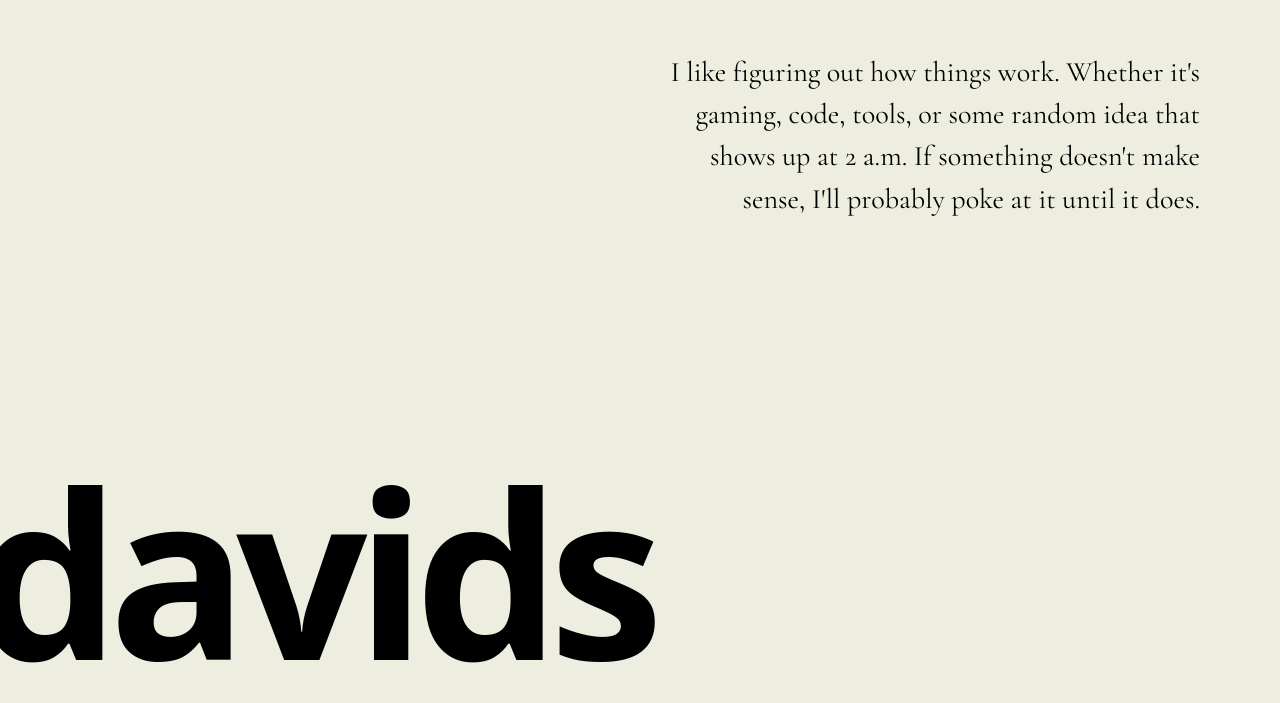
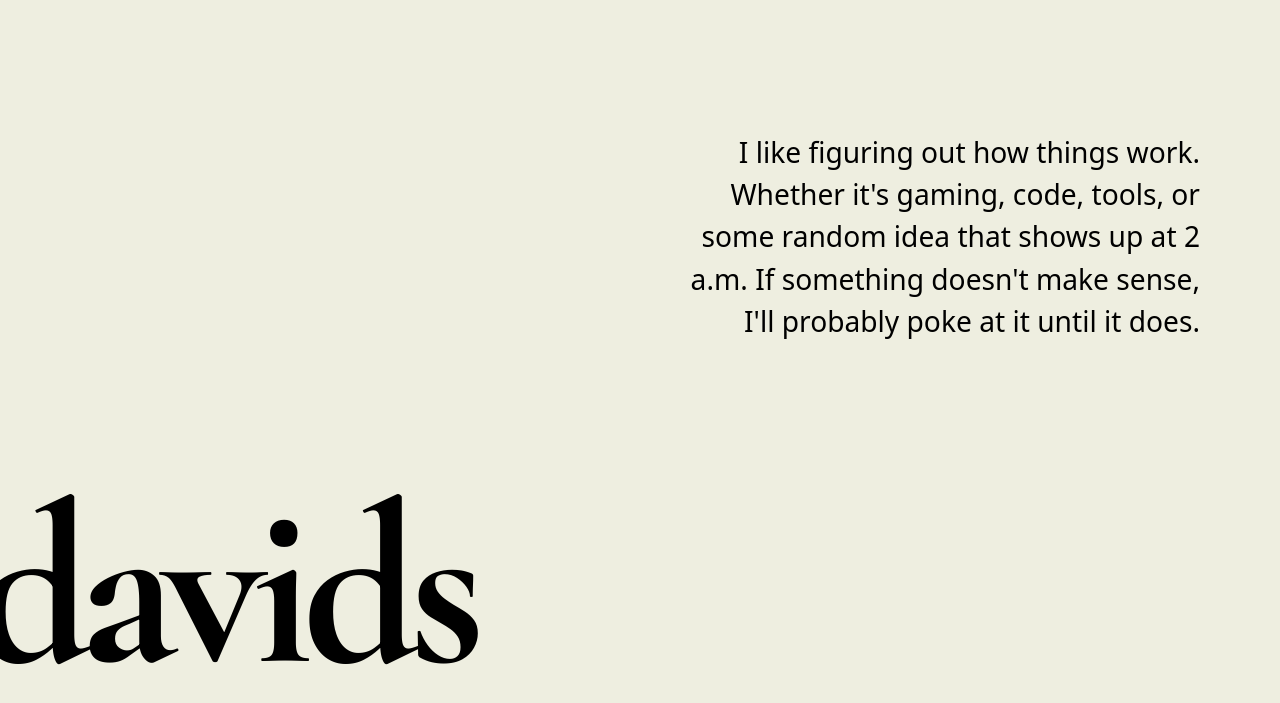
Before and after one commit to brandondavids/brandondavid-site, a React (Vite) app: page / in a window 1280 px wide. Shown: the part 141-844 px from the top of the page. Built offline with nearby package versions, Linux system fonts and the light colour scheme.

Commit message:
small change

```diff
--- a/src/components/Hero.jsx
+++ b/src/components/Hero.jsx
@@ -28,17 +28,17 @@ export default function Hero() {
             }}>
 
             <div className="
-                pt-[22vh] mx-auto text-center max-w-[90%]
+                pt-[28vh] mx-auto text-center max-w-[90%]
 
                 sm:max-w-[70%]
 
-                md:absolute md:top-[2vh]
+                md:absolute md:top-[6vh]
                 md:right-20
                 md:max-w-[540px]
                 md:text-right
             ">
                 <p className="
-                    font-serifbrand
+                    font-poppins font-light
                     text-[clamp(1.2rem,2.2vw,3.4rem)]
                 ">
                     I like figuring out how things work. Whether it's gaming, code, tools, or some random idea that shows up at 2 a.m. If something doesn't make sense, I'll probably poke at it until it does.
@@ -47,11 +47,11 @@ export default function Hero() {
 
             <div className="
                 w-full flex justify-center pb-[env(safe-area-inset-bottom)]
-                md:absolute md:bottom-[-2vh]
+                md:absolute md:bottom-[-4vh]
                 md:left-[-2vw] md:justify-start
             ">
                 <h1 className="
-                    font-poppins font-semibold leading-none tracking-tighter
+                    font-serifbrand font-bold leading-none tracking-tighter
                     text-[clamp(4rem,18vw,32rem)]
                 ">davids</h1>
             </div>
```
